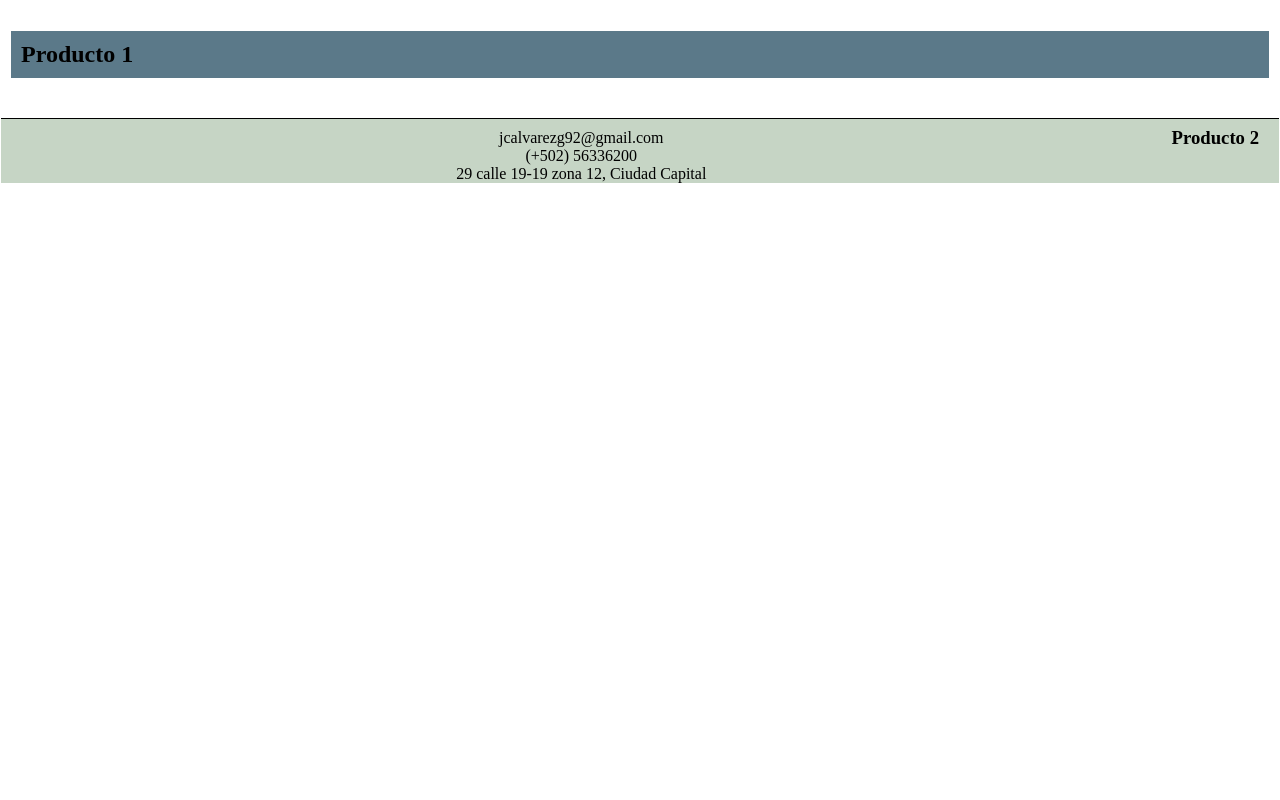
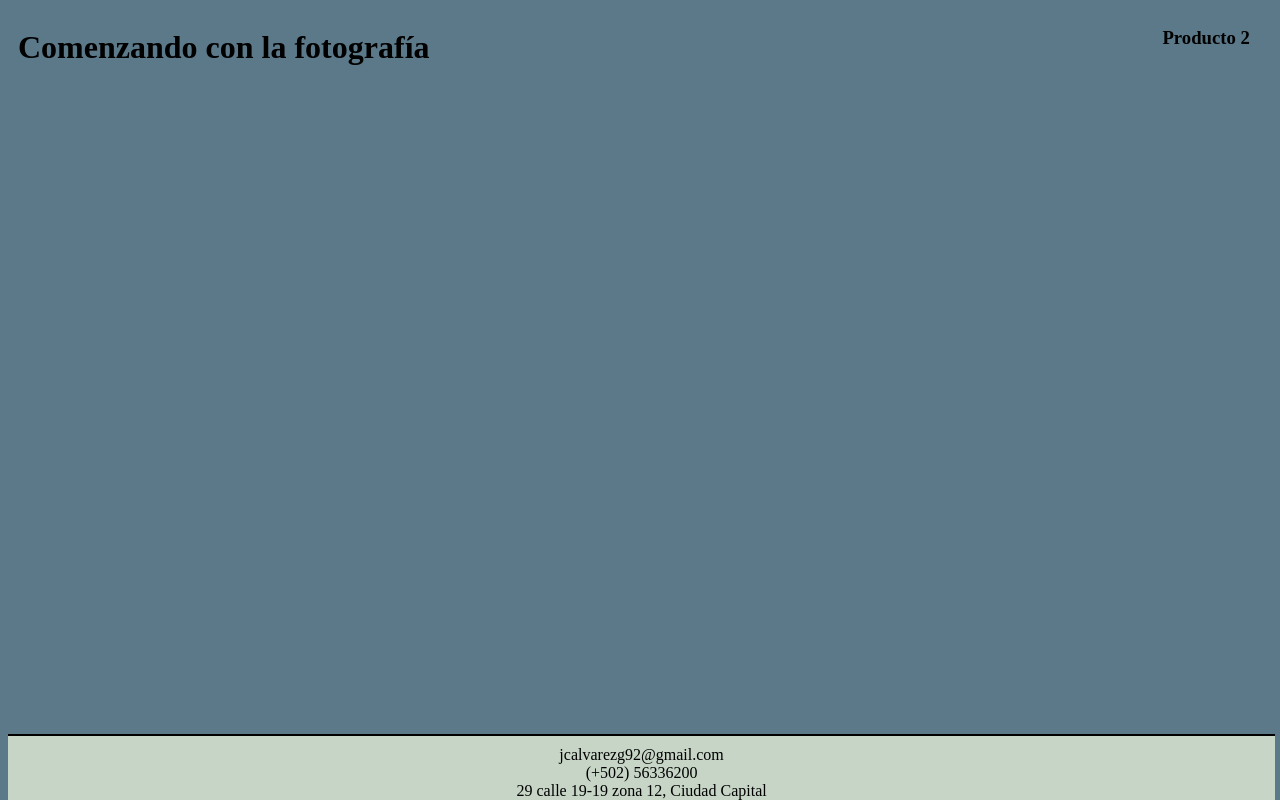
Before and after one commit to chechis/SegundoExamen, a plain HTML site: page index.html in a window 1280 px wide. Drawn offline with Linux system fonts and the light colour scheme.

Commit message:
Cii
Se empezó en el trabajo

```diff
--- a/css/estilos.css
+++ b/css/estilos.css
@@ -1,64 +1,36 @@
 body {
-	margin: 1px;
+	height: 100%;
+	width: 99%;
+  background-color: #5b7989;
 }
 
 header {
-	padding: 10px;
+	width: 100%;
+	clear: both;
+
 }
 
-.cabecera{
-	display: inline;
-	flex-direction: row;
+header h1 {
+	padding-left: 10px;
+	float: left;
+
 }
-
-#cabecera {
-	background-color: #5b7989;
+#titulo{
+	text-decoration-color: #02010A;
+	text-shadow: 10px;
 }
-
-#cabecera .titulo > h1 {
-	padding: 10px;
-	text-align: left;
-}
-#cabecera .enlaces > h3 {
-	padding: 10px;
+header h3 {
+	padding-right: 2%;
 	float: right;
 }
 
-
-
-#imagenCentral {
-	background-color: #F7D988;
-}
-
-#imagenSecundaria {
-	background-color: #F7D988;
-}
-
-
-
-
 footer {
 	margin-top: 10px;
-	border-top: solid 1px black;
+	width: 99%;
+	position: fixed;
+	bottom: 0;
+	border-top: solid 2px black;
 	padding-top: 10px;
 	text-align: center;
 	background-color: #C6d5c5;
 }
-
-
-
-#ofertas .contenedor > div {
-	text-align: center;
-	padding: 10px;
-	margin: 10px;
-	background-color: white;
-	width: 33.3%;
-}
-
-#disponible .contenedor > div {
-	text-align: center;
-	padding: 10px;
-	border: solid 5px coral;
-	background-color: white;
-	width: 25%;
-}
--- a/index.html
+++ b/index.html
@@ -14,16 +14,12 @@
   <body>
 
     <header>
-
-      <section id="cabecera">
-    		<div class="titulo">
-    			<h1>Producto 1</h1>
+    		<div id="titulo">
+    			<h1>Comenzando con la fotografía</h1>
     			</div>
-          <div class="enlaces">
+          <div id="enlaces">
     				<h3>Producto 2</3>
     			</div>
-    	</section>
-
     </header>
 
 
```
